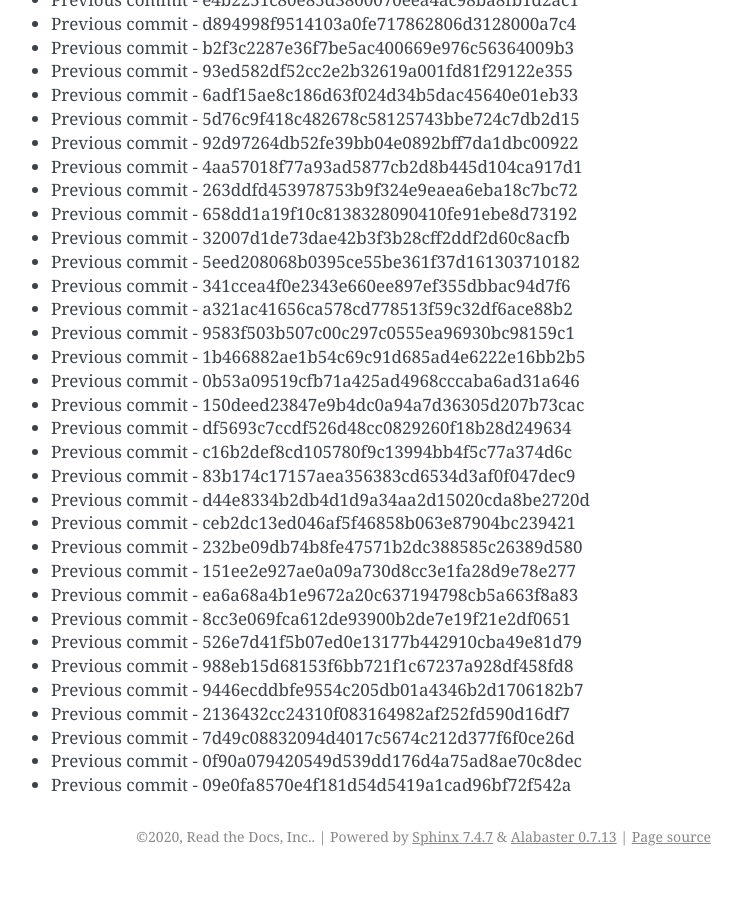
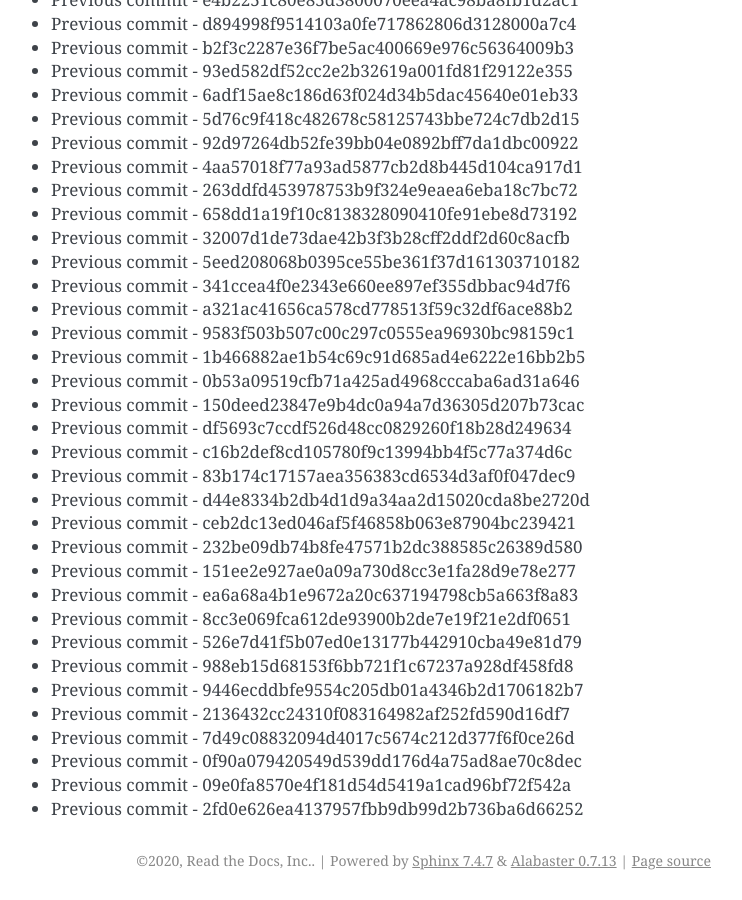
Before and after one commit to readthedocs/rtd-git-stresstest, a Sphinx documentation site: the page built from docs/updates.rst, in a window 1280 px wide and 900 px high, scrolled down 23334 px. Shown: the whole window, without its empty margins (399-1141 px from the left). Built offline with Sphinx 7.4.7, drawn with Linux system fonts in a browser that asks for light colours; before the commit the page ends 24210 px from its top, so only the background shows below that.

Commit message:
Generating commit from previous: 2fd0e626ea4137957fbb9db99d2b736ba6d66252

```diff
--- a/docs/updates.rst
+++ b/docs/updates.rst
@@ -1012,3 +1012,4 @@ It can be tested for any performance characteristics.
 * Previous commit - 7d49c08832094d4017c5674c212d377f6f0ce26d
 * Previous commit - 0f90a079420549d539dd176d4a75ad8ae70c8dec
 * Previous commit - 09e0fa8570e4f181d54d5419a1cad96bf72f542a
+* Previous commit - 2fd0e626ea4137957fbb9db99d2b736ba6d66252
```
